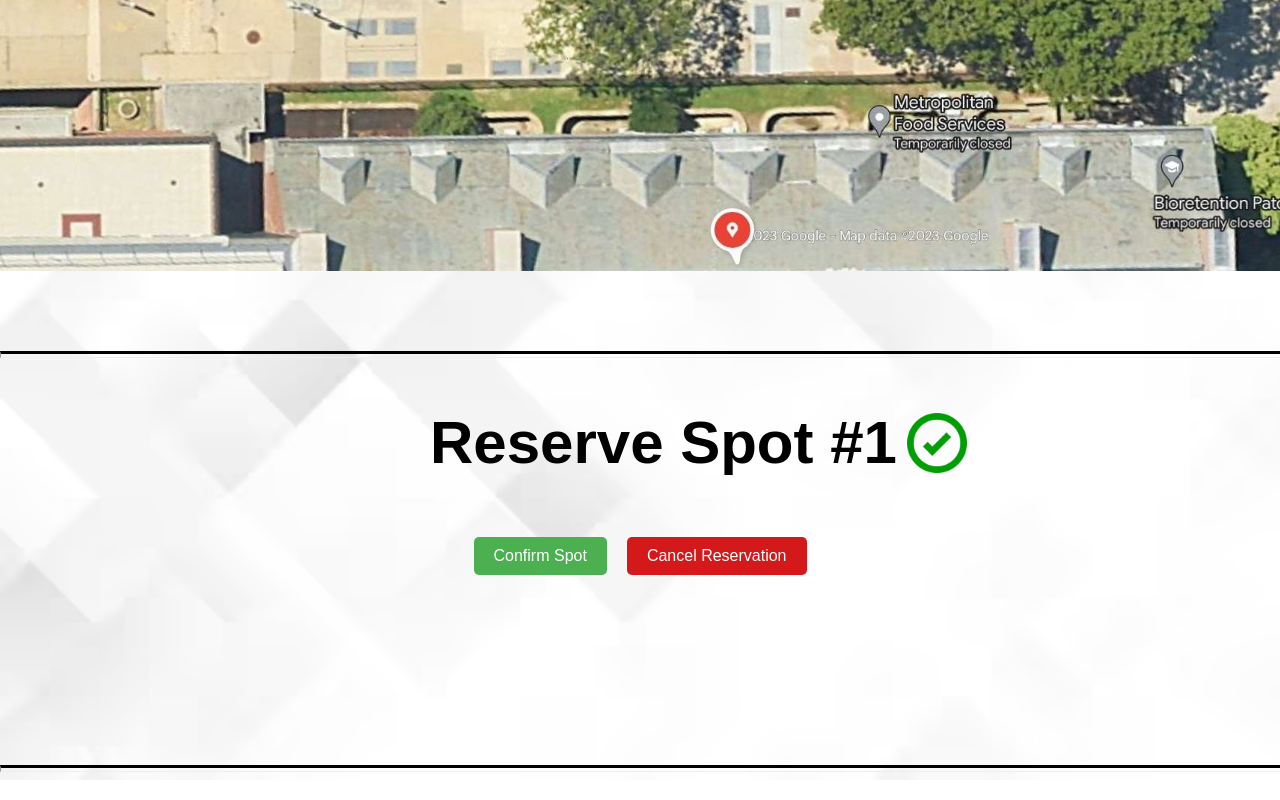
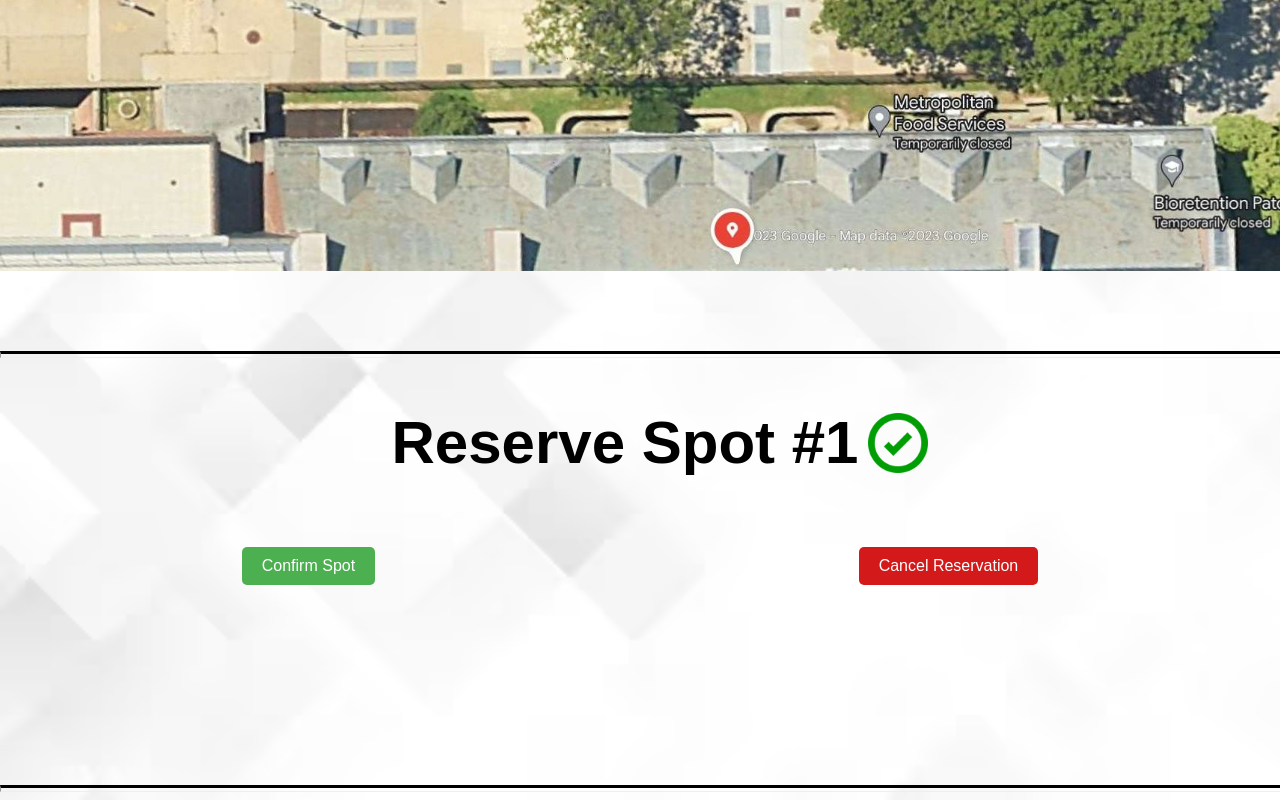
Before and after one commit to hafeefas/HCIParking, a React (Create React App) app: page /reservedSpots/1 in a window 1280 px wide. Shown: the part 593-1393 px from the top of the page. Built offline with nearby package versions, Linux system fonts and the light colour scheme.

Commit message:
made the styling of the reservation buttons consistent

```diff
--- a/src/reservedSpots/reservedSpot.css
+++ b/src/reservedSpots/reservedSpot.css
@@ -1,8 +1,8 @@
 .header {
   display: flex;
   align-items: center;
-  margin-left: 390px;
-  margin-top:10px;
+  justify-content: center;
+  margin-top: 10px;
   font-size: 30px;
 }
 
@@ -11,42 +11,51 @@
   height: 60px;
   margin-left: 10px;
 }
-.title-prompt{
+
+.title-prompt {
   margin-left: 40px;
   font-family: Arial, Helvetica, sans-serif;
 }
-.top-line{
 
+.top-line {
   border-top: 3px solid rgb(0, 0, 0);
   height: 3px;
   width: 100%;
   margin-top: 80px;
 }
-.bottom-line{
+
+.bottom-line {
   border-top: 3px solid rgb(0, 0, 0);
   height: 3px;
   width: 100%;
   margin-top: 190px;
 }
-.timeleft-prompt{
-  margin-left:560px;
-  font-family: Arial, Helvetica, sans-serif;
 
-}
-#timer{
-  margin-left: 730px;
-  margin-top:50px;
-  font-size: 50px;
-
-}
-
-.button-container{
+.timeleft-prompt {
   display: flex;
   justify-content: center;
+  align-items: center;
+  font-family: Arial, Helvetica, sans-serif;
   margin-top: 20px;
 }
 
-.Back-btn, .Confirm-btn {
+#timer {
+  display: flex;
+  justify-content: center;
+  align-items: center;
+  margin-top: 20px;
+  font-size: 50px;
+}
+
+.button-container {
+  display: flex;
+  justify-content: space-around;
+  align-items: center;
+  margin-top: 20px;
+}
+
+.Back-btn,
+.Confirm-btn {
   padding: 10px 20px;
   color: #fff;
   border: none;
@@ -56,19 +65,21 @@ margin-top: 190px;
   font-size: 16px;
   transition: background-color 0.3s, transform 0.3s;
   cursor: pointer;
-  margin: 0 10px; /* Add space between buttons */
+  margin: 10px 0;
 }
 
 .Back-btn {
-  background-color: #d31919; /* Red color for cancel button */
+  background-color: #d31919;
 }
-.Back-btn:hover{
+
+.Back-btn:hover {
   background-color: #ff0101;
 }
-.Confirm-btn{
-    background-color: #4CAF50;
+
+.Confirm-btn {
+  background-color: #4caf50;
 }
-.Confirm-btn:hover{
+
+.Confirm-btn:hover {
   background-color: #51ca4f;
-
 }
--- a/src/reservedSpots/reservedspots.js
+++ b/src/reservedSpots/reservedspots.js
@@ -1,14 +1,14 @@
-import React, { useState, useEffect } from 'react';
-import { useParams, useNavigate } from 'react-router-dom';
-import checkmarkImage from './checkmark.png';
-import './reservedSpot.css';
-import logo from './checkmark.png'
+import React, { useState, useEffect } from "react";
+import { useParams, useNavigate } from "react-router-dom";
+import checkmarkImage from "./checkmark.png";
+import "./reservedSpot.css";
+import logo from "./checkmark.png";
 
 function ReservedSpot(props) {
   const { spotNumber } = useParams();
   const navigate = useNavigate();
 
-  const [timer, setTimer] = useState('10:00');
+  const [timer, setTimer] = useState("10:00");
   const [isConfirmed, setIsConfirmed] = useState(false); // State to track confirmation status
   const [timerActive, setTimerActive] = useState(false); // State to control timer activation
 
@@ -30,13 +30,15 @@ function ReservedSpot(props) {
 
         // Display the time in the "timer" state
         setTimer(
-          `${minutes.toString().padStart(2, '0')}:${seconds.toString().padStart(2, '0')}`
+          `${minutes.toString().padStart(2, "0")}:${seconds
+            .toString()
+            .padStart(2, "0")}`
         );
 
         // When the timer reaches 0
         if (minutes <= 0 && seconds <= 0) {
           clearInterval(timerInterval);
-          setTimer('00:00');
+          setTimer("00:00");
         }
       };
 
@@ -55,9 +57,9 @@ function ReservedSpot(props) {
   const handleCancel = () => {
     setIsConfirmed(false);
     setTimerActive(false);
-      setTimer('10:00'); // Reset the timer
+    setTimer("10:00"); // Reset the timer
     props.cancelReservation(parseInt(spotNumber));
-      navigate('/'); // Reset to the homepgae if cancelled
+    navigate("/"); // Reset to the homepgae if cancelled
   };
 
   return (
@@ -83,9 +85,11 @@ function ReservedSpot(props) {
             You have 10 minutes to confirm your reserved parking space.
           </p>
           <p id="timer">{timer}</p>
+          <div className="button-container">
             <button onClick={handleCancel} className="Back-btn">
               Cancel Reservation
             </button>
+          </div>
         </div>
       )}
       <hr className="bottom-line" />
```
Lines whose indentation alone changed are shown as unchanged.
